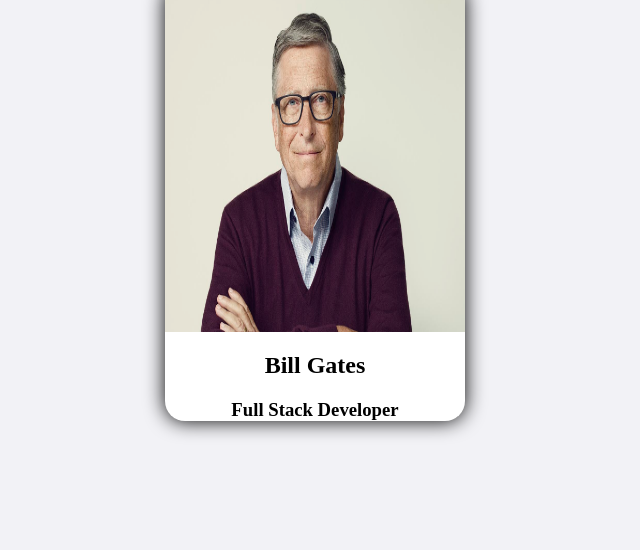
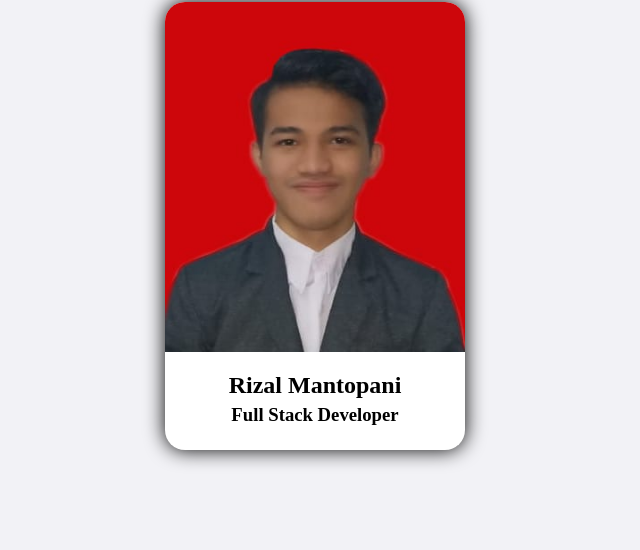
Before and after one commit to Rizal1453/dumbways-b40, a plain HTML site: page index.html in a window 1280 px wide. Shown: the part 389-939 px from the top of the page, without its empty margins (305-945 px from the left). Before the commit the page ends 910 px from the top, so only its background shows below. Drawn offline with Linux system fonts and the light colour scheme.

Commit message:
first commit

```diff
--- a/index.html
+++ b/index.html
@@ -19,11 +19,13 @@
             background-color: white;
              border-radius: 20px;
               text-align: center;
-              box-shadow: 0px 0px 20px black;">
+              box-shadow: 0px 0px 20px black;
+              padding-bottom: 5px;
+              margin-top: 20px;">
 
-                <img style="border-radius:20px 20px 0 0"src="images/bill-gates.jpg" width="100%" height="350px">
-                <h2 >Bill Gates</h2>
-                <h3 >Full Stack Developer</h3>
+                <img style="border-radius:20px 20px 0 0"src="images/myprofil.jpeg" width="100%" height="350px">
+                <h2 >Rizal Mantopani</h2>
+                <h3 style="margin-top :-15px;">Full Stack Developer</h3>
 
 
             </div>
```
Also changed, not shown: images/myprofil.jpeg (added).
